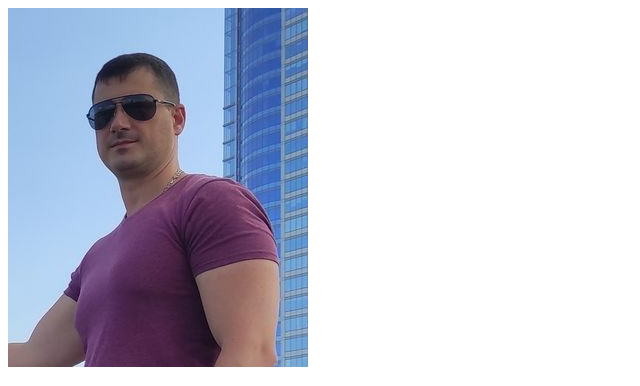
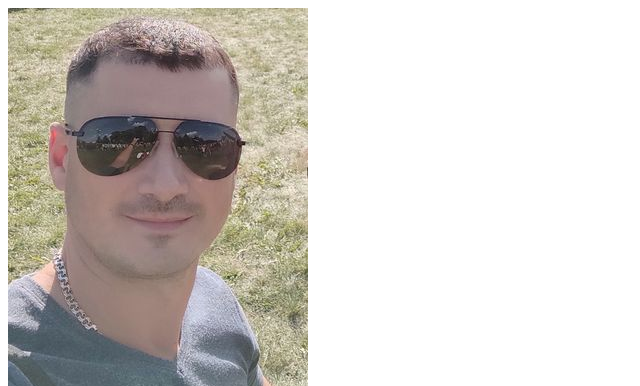
Before and after one commit to Chausau/rsschool-cv, a plain HTML site: page index.html in a window 1280 px wide. Shown: the top 386 px of the page, without its empty margins (0-640 px from the left). Drawn offline with Linux system fonts and the light colour scheme.

Commit message:
feat: update html file

```diff
--- a/index.html
+++ b/index.html
@@ -4,10 +4,10 @@
     <meta charset="UTF-8">
     <meta http-equiv="X-UA-Compatible" content="IE=edge">
     <meta name="viewport" content="width=device-width, initial-scale=1.0">
-    <title>Document</title>
+    <title>My page</title>
 </head>
 <body>
-    <img src="/rsschool-cv/JPG/AvdrCh1.jpg" alt="Chausau" />
+    <img src="/rsschool-cv/JPG/AvdrCh.jpg" alt="Chausau" />
     <h1>Andrey Chausau</h1>
     <p>I'd like to learn front-end</p>
     <button>Like!</button>
```
Also changed, not shown: 1 other file.
